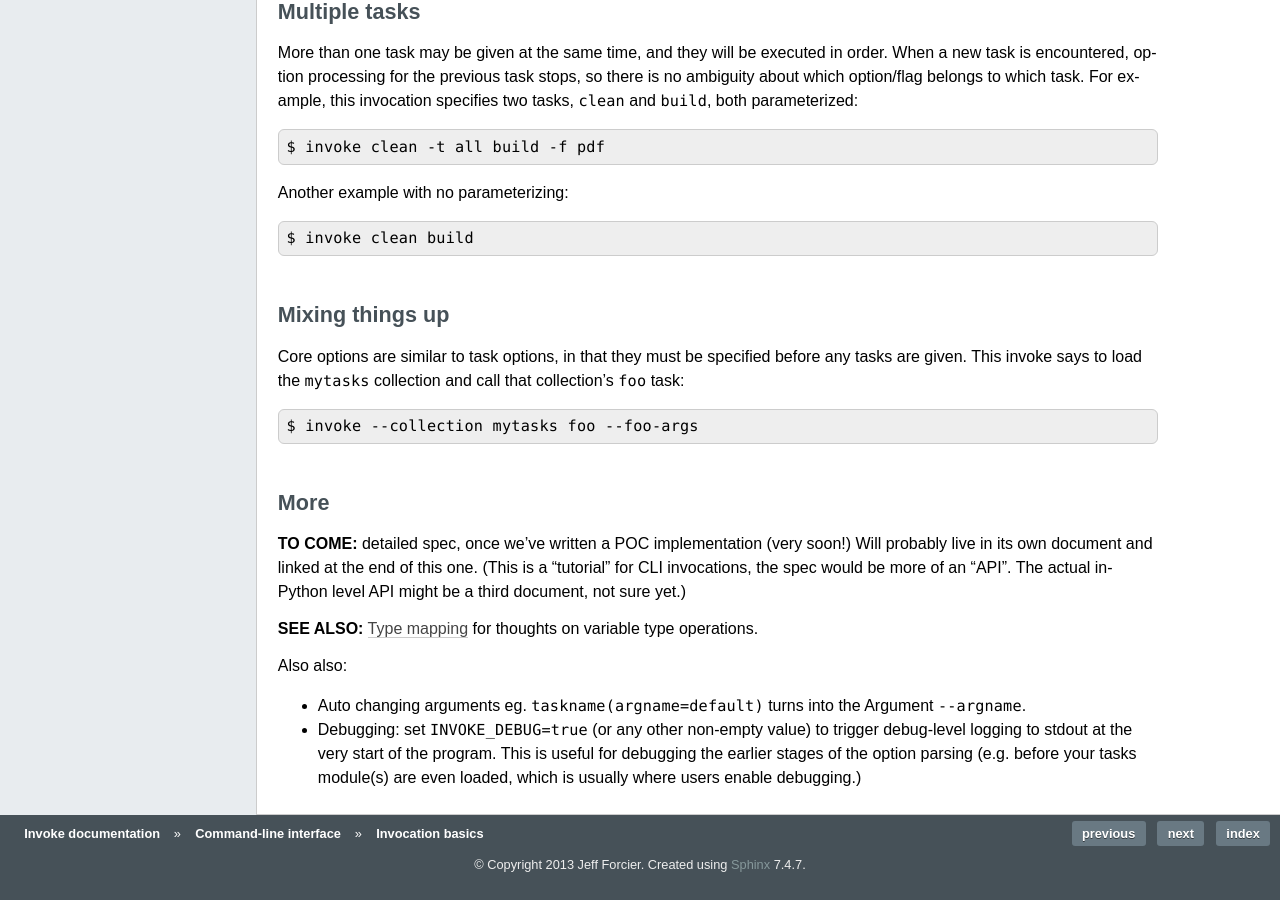
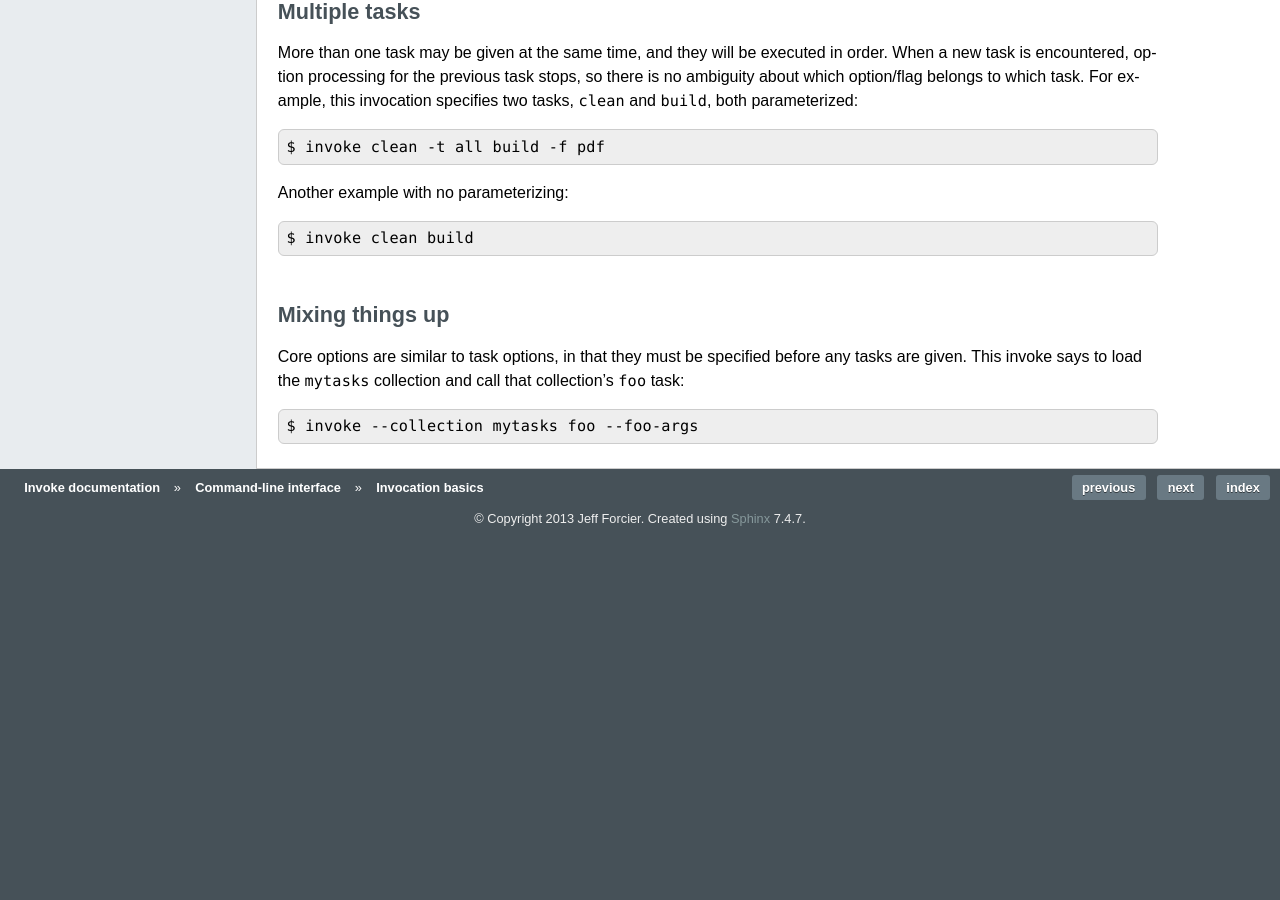
Before and after one commit to pyinvoke/invoke, a Sphinx documentation site: the page built from docs/concepts/cli/intro.rst, in a window 1280 px wide and 900 px high, scrolled down 1950 px. Built offline with Sphinx 7.4.7, drawn with Linux system fonts in a browser that asks for light colours; after the commit the page ends 2504 px from its top, so only the background shows below that.

Commit message:
Nuke outdated not-really-doc docs

```diff
--- a/docs/concepts/cli/intro.rst
+++ b/docs/concepts/cli/intro.rst
@@ -118,23 +118,3 @@ tasks are given. This invoke says to load the ``mytasks`` collection and call
 that collection's ``foo`` task::
 
     $ invoke --collection mytasks foo --foo-args
-
-More
-====
-
-**TO COME:** detailed spec, once we've written a POC implementation (very
-soon!) Will probably live in its own document and linked at the end of this
-one. (This is a "tutorial" for CLI invocations, the spec would be more of an
-"API". The actual in-Python level API might be a third document, not sure yet.)
-
-**SEE ALSO:** :doc:`type_mapping` for thoughts on variable type operations.
-
-Also also:
-
-* Auto changing arguments eg. ``taskname(argname=default)`` turns into the
-  Argument ``--argname``.
-* Debugging: set ``INVOKE_DEBUG=true`` (or any other non-empty value) to
-  trigger debug-level logging to stdout at the very start of the program. This
-  is useful for debugging the earlier stages of the option parsing (e.g. before
-  your tasks module(s) are even loaded, which is usually where users enable
-  debugging.)
```
